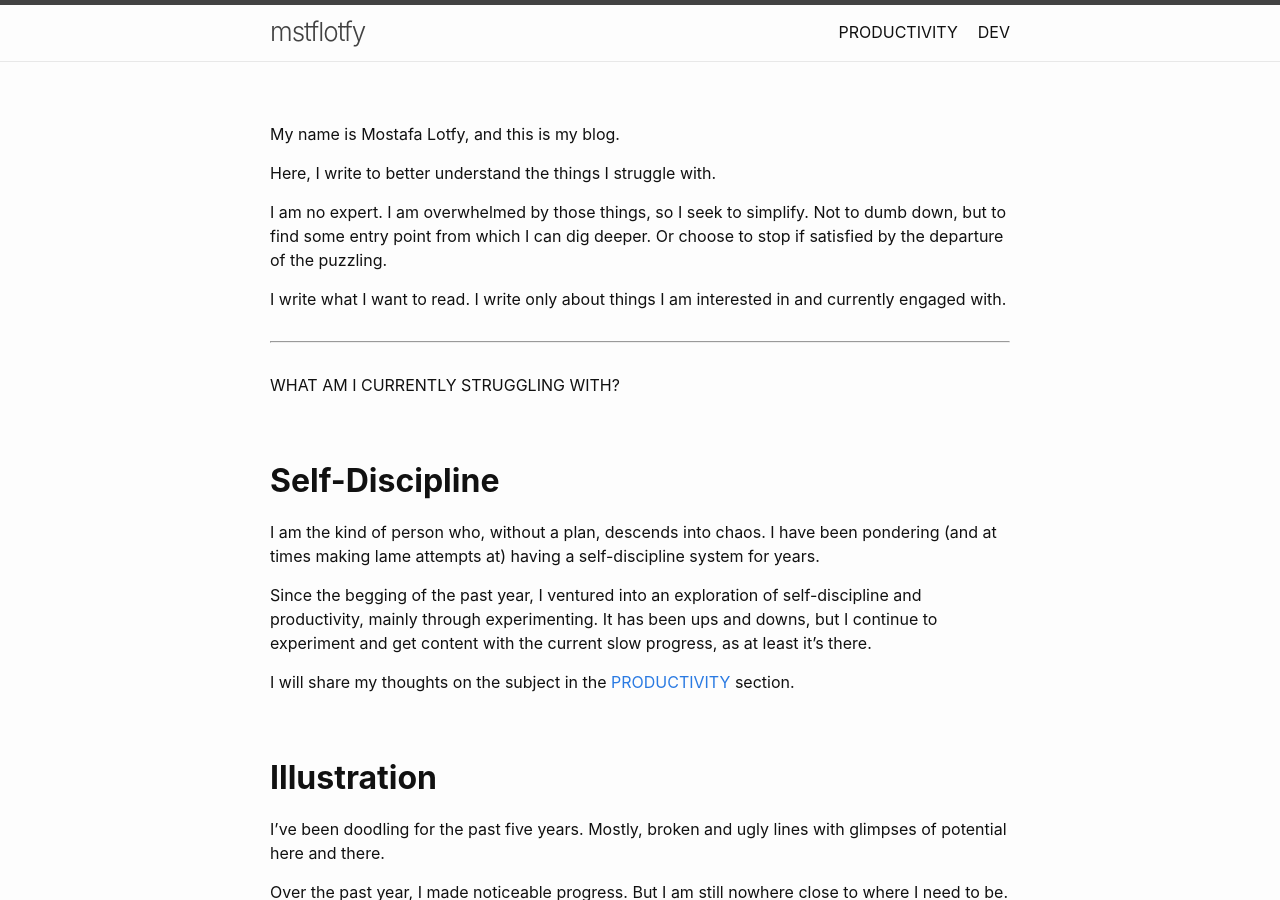
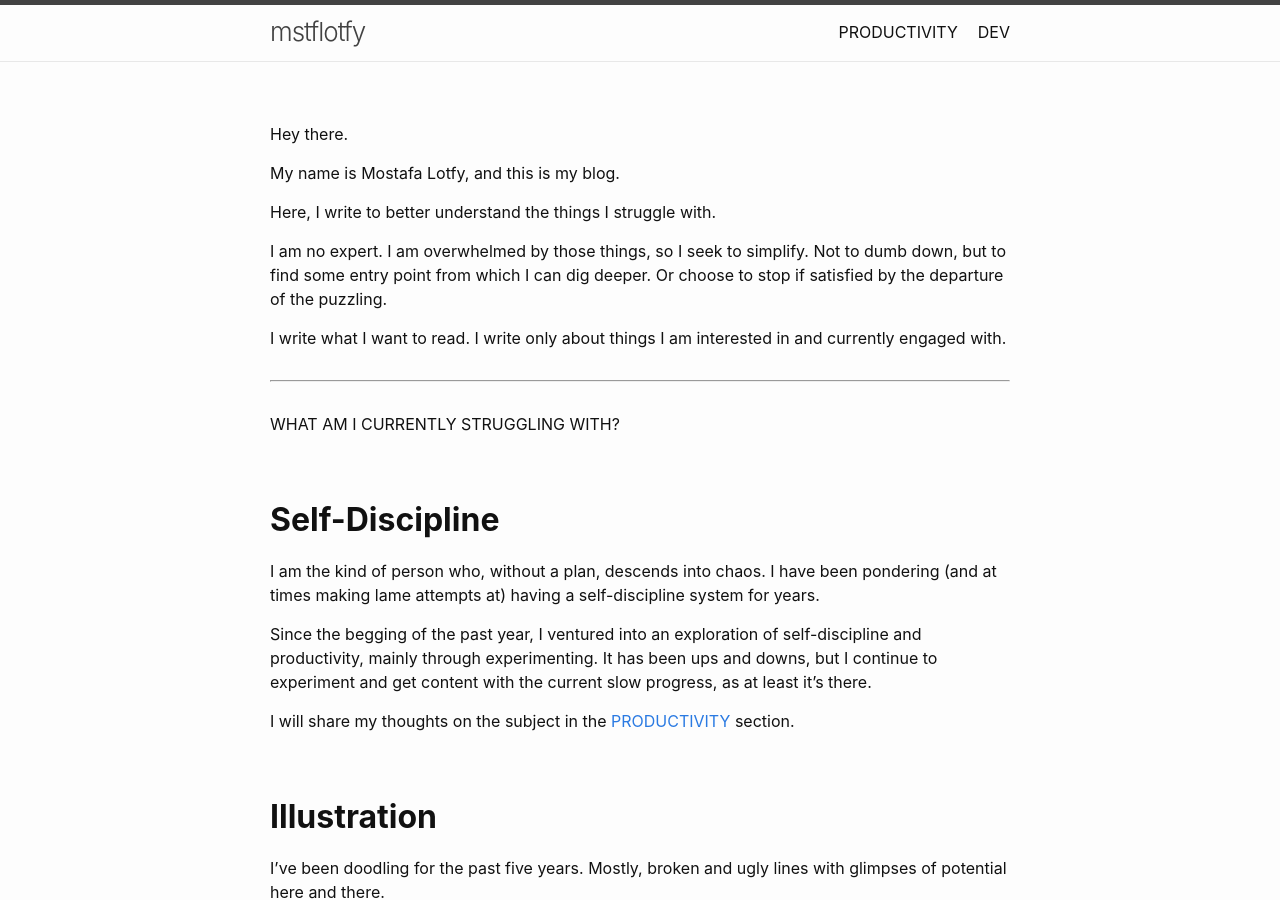
Before and after one commit to mstflotfy/mstflotfy.github.io, a Jekyll site: the page built from index.md, in a window 1280 px wide and 900 px high. Built offline with Jekyll 4.4.1, drawn with Linux system fonts in a browser that asks for light colours.

```diff
--- a/index.md
+++ b/index.md
@@ -7,8 +7,9 @@
 #
 layout: home
 ---
-{{# Hey there.
-}}
+
+Hey there.
+
 My name is Mostafa Lotfy, and this is my blog.
 
 Here, I write to better understand the things I struggle with.
```
